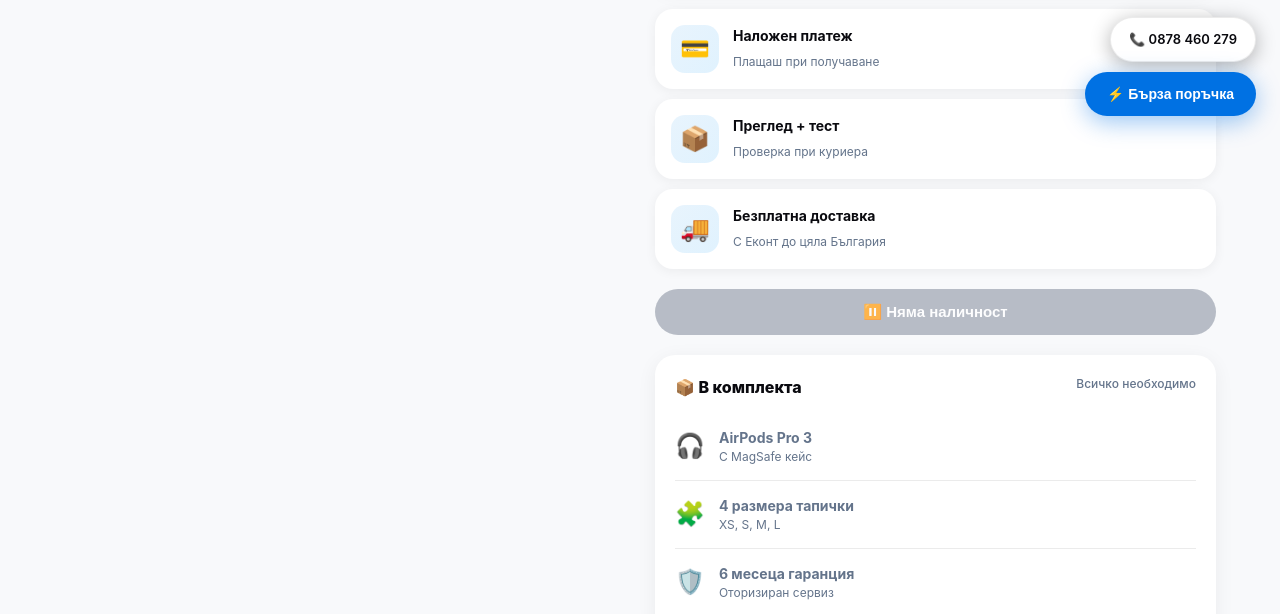
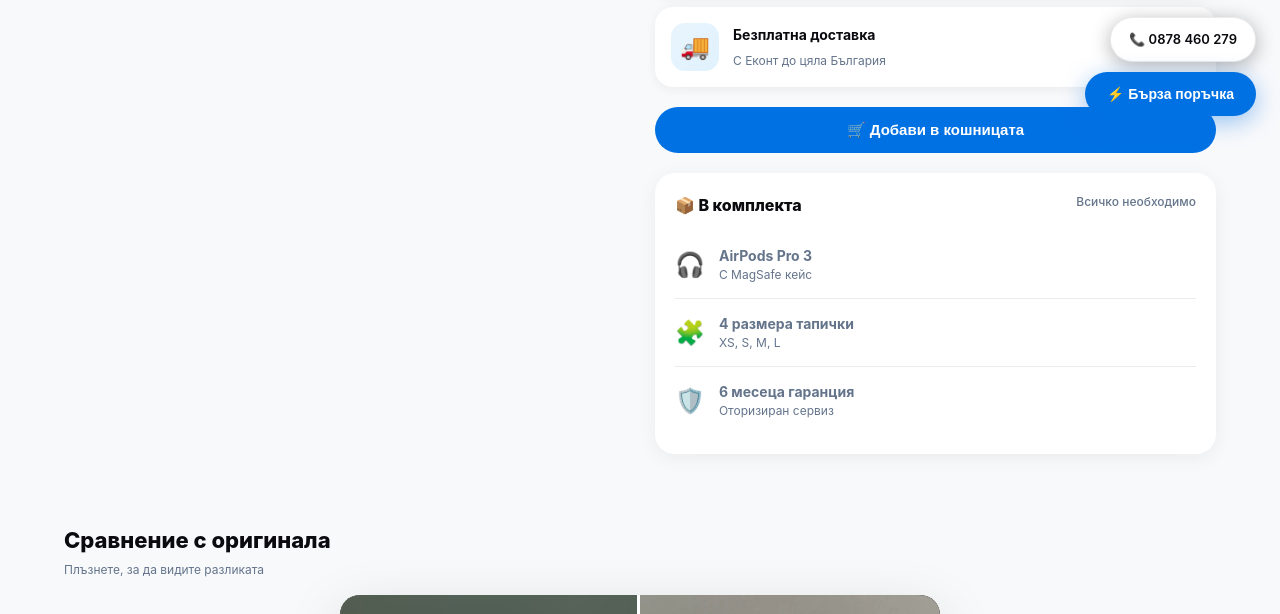
Before and after one commit to Masqta/siteestore, a website: page index.html in a window 1280 px wide. Shown: the part 660-1274 px from the top of the page. Drawn offline with Linux system fonts and the light colour scheme; no server answers.

Commit message:
Update index.html

```diff
--- a/index.html
+++ b/index.html
@@ -926,7 +926,7 @@
     let cartHasItem = false;
     let discountApplied = false;
     let currentRating = 5;
-    let stockCount = 0;
+    let stockCount = 1;
     let selectedDeliveryMethod = null;
 
     // ===== INITIALIZE =====
```
